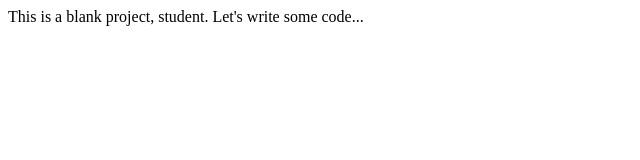
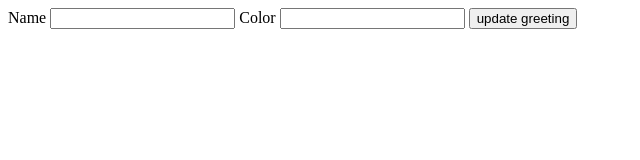
Before and after one commit to rmrfhome/yfcs-hello-world-injection, a plain HTML site: page index.html in a window 1280 px wide. Shown: the whole page, without its empty margins (0-640 px from the left). Drawn offline with Linux system fonts and the light colour scheme.

Commit message:
implement greeting feature

```diff
--- a/index.html
+++ b/index.html
@@ -6,7 +6,12 @@
 </head>
 
 <body >
-    This is a blank project, student. Let's write some code...
+    Name
+    <input id="nameInput" type="text" label="Name" />
+    Color
+    <input id="colorInput" type="text" label="Color" />
+    <input type="button" value="update greeting" onclick="updateGreeting()">
+    <div id="greetingContainer"></div>
 </body>
 
 </html>
--- a/script.js
+++ b/script.js
@@ -0,0 +1,9 @@
+function updateGreeting() {
+    var greetingContainerElement = document.getElementById('greetingContainer');
+    var nameInputElement = document.getElementById('nameInput');
+    var name = nameInputElement.value;
+    var colorInputElement = document.getElementById('colorInput');
+    var colorName = colorInputElement.value;
+    greetingContainerElement.innerHTML =
+        "<p style='color: " + colorName + "'>Hello, " + name + "!</p>";
+}
```
